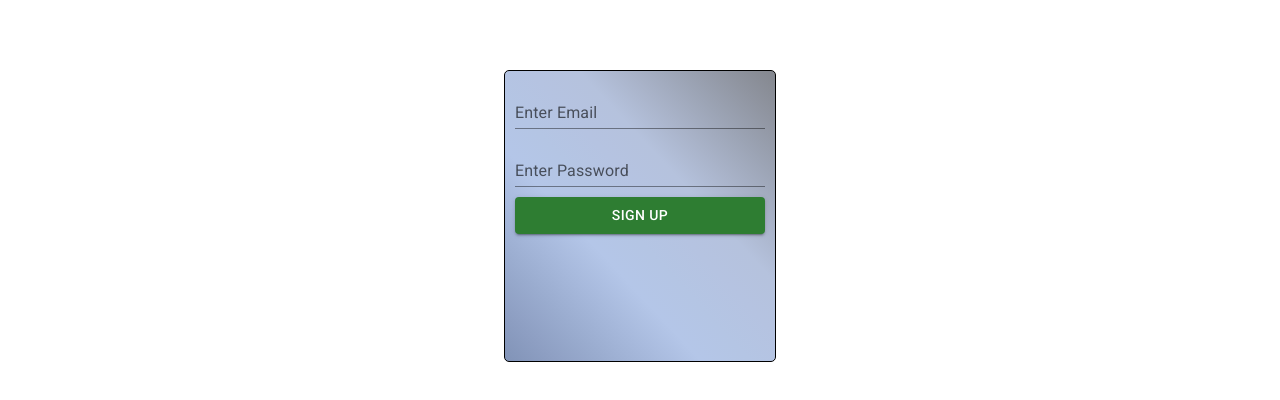
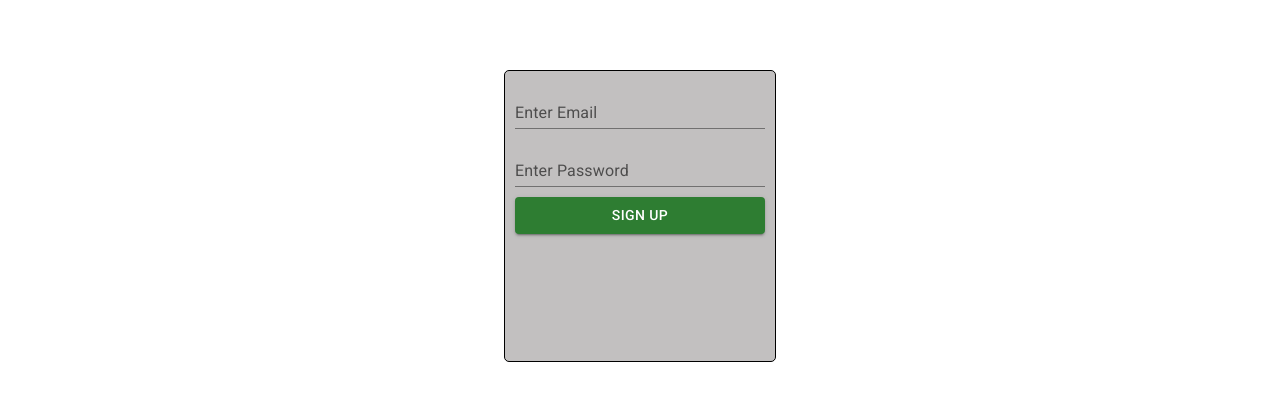
Before and after one commit to rakesh468/Airbnb-Forntend, a React (Create React App) app: page /signup in a window 1280 px wide. Shown: the part 304-704 px from the top of the page. Built offline with nearby package versions, Linux system fonts and the light colour scheme.

Commit message:
first commit

```diff
--- a/src/Signup.css
+++ b/src/Signup.css
@@ -9,7 +9,7 @@
     border: 1px solid black;
     border-radius: 5px;
     padding: 10px;
-    background-image: linear-gradient(to right top, #8193b7, #8e9fc3, #9aaccf, #a7b9dc, #b4c6e8, #b4c5e4, #b5c3e1, #b5c2dd, #a9b3c9, #9ca4b5, #9095a1, #84878e);
+    background-color: rgb(194, 192, 192);
 
 }
 .signup-form{
--- a/src/user.css
+++ b/src/user.css
@@ -9,7 +9,7 @@
     border: 1px solid black;
     border-radius: 5px;
     padding: 10px;
-    background-image: linear-gradient(to right top, #8193b7, #8e9fc3, #9aaccf, #a7b9dc, #b4c6e8, #b4c5e4, #b5c3e1, #b5c2dd, #a9b3c9, #9ca4b5, #9095a1, #84878e);
+    background-color: rgb(194, 192, 192);
 }
 .login-form{
     display: flex;
```
